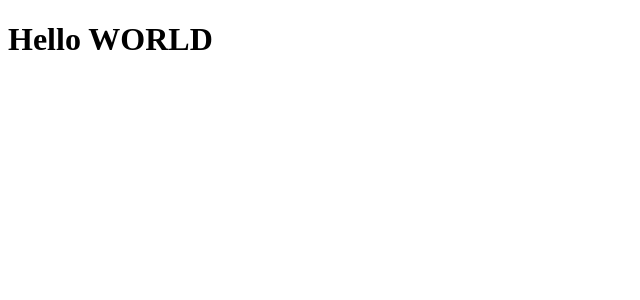
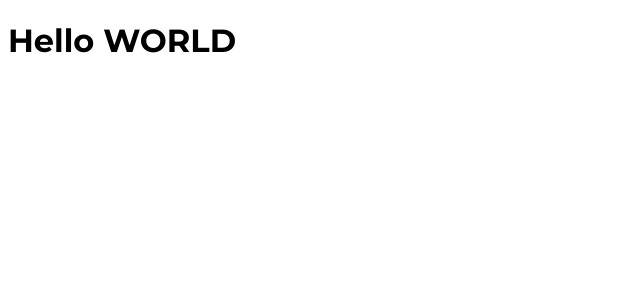
Before and after one commit to garcian5/SassDemo, a Vue app: page / in a window 1280 px wide. Shown: the top 300 px of the page, without its empty margins (0-640 px from the left). Built offline with nearby package versions, Linux system fonts and the light colour scheme.

Commit message:
cleaned out base & main css

```diff
--- a/src/assets/base.css
+++ b/src/assets/base.css
@@ -53,22 +53,14 @@
 *,
 *::before,
 *::after {
-	/* box-sizing: border-box;
-	margin: 0;
-	position: relative;
-	font-weight: normal; */
+  /* ensures that when setting height/width of an element, it includes paddings/margins */
+	box-sizing: border-box;
 }
 
 body {
-	/* min-height: 100vh;
-	color: var(--color-text);
-	background: var(--color-background);
-	transition: color 0.5s, background-color 0.5s;
-	line-height: 1.6;
-	font-family: Inter, -apple-system, BlinkMacSystemFont, 'Segoe UI', Roboto, Oxygen, Ubuntu,
-		Cantarell, 'Fira Sans', 'Droid Sans', 'Helvetica Neue', sans-serif;
-	font-size: 15px;
-	text-rendering: optimizeLegibility;
+	font-family: 'Montserrat', sans-serif;
+	/* interesting css properties: */
+  text-rendering: optimizeLegibility;
 	-webkit-font-smoothing: antialiased;
-	-moz-osx-font-smoothing: grayscale; */
+	-moz-osx-font-smoothing: grayscale;
 }
--- a/src/assets/main.css
+++ b/src/assets/main.css
@@ -1,35 +1 @@
-/* @import './base.css';
-
-#app {
-	max-width: 1280px;
-	margin: 0 auto;
-	padding: 2rem;
-
-	font-weight: normal;
-}
-
-a,
-.green {
-	text-decoration: none;
-	color: hsla(160, 100%, 37%, 1);
-	transition: 0.4s;
-}
-
-@media (hover: hover) {
-	a:hover {
-		background-color: hsla(160, 100%, 37%, 0.2);
-	}
-}
-
-@media (min-width: 1024px) {
-	body {
-		display: flex;
-		place-items: center;
-	}
-
-	#app {
-		display: grid;
-		grid-template-columns: 1fr 1fr;
-		padding: 0 2rem;
-	}
-} */
+@import './base.css';
```
